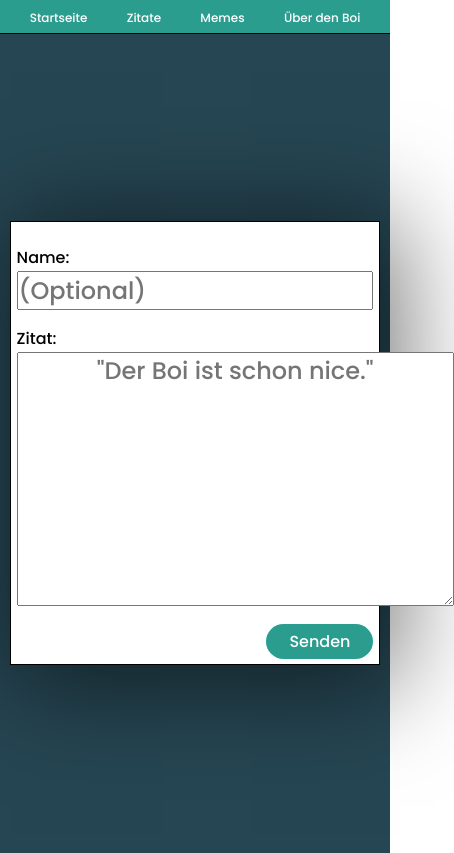
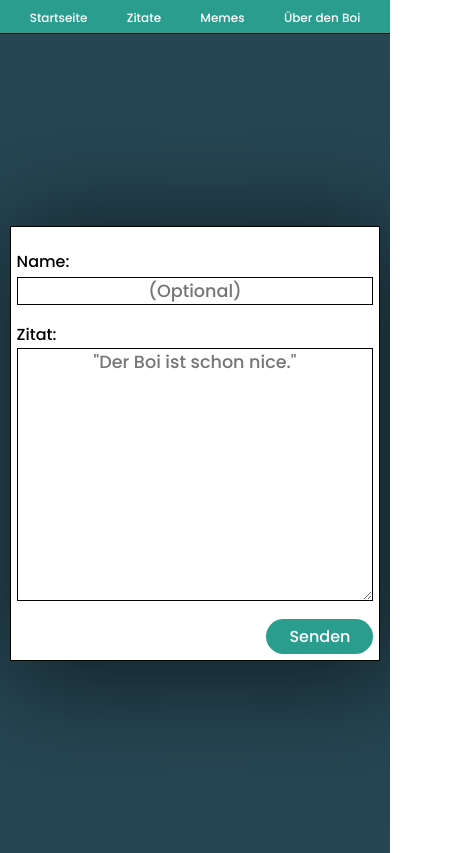
Before and after one commit to ottx96/ott-fan-club, a React (Create React App) app: page /submit/quote in a window 390 px wide. Shown: the whole page, 454 px wide, since content can reach past the window. Built offline with nearby package versions, Linux system fonts and the light colour scheme.

Commit message:
arranging submission forms

```diff
--- a/src/components/submissions/quote/QuoteSubmissionForm.module.css
+++ b/src/components/submissions/quote/QuoteSubmissionForm.module.css
@@ -49,16 +49,21 @@
 .form input {
     font-size: 1.5rem;
     min-width: 80%;
-    text-align: left;
+    text-align: center;
     width: 100%;
+    border: 1px solid black;
 }
 
 .form textarea {
     font-size: 1.5rem;
-    min-width: 100%;
+    margin-left: auto;
+    margin-right: auto;
+    width: 100%;
+    max-width: 100%;
     min-height: 10vh;
     height: 30vh;
     text-align: center;
+    border: 1px solid black;
 }
 
 .success {
@@ -76,4 +81,10 @@
     .form * {
         font-size: 1rem;
     }
+    .form input {
+        font-size: 1.1rem;
+    }
+    .form textarea {
+        font-size: 1.1rem;
+    }
 }
```
